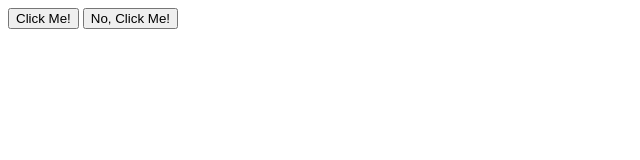
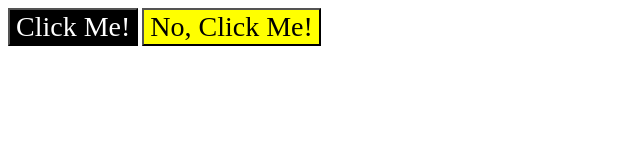
Before and after one commit to Bokeron8/odin_project, a plain HTML site: page css-exercises/foundations/03-grouping-selectors/index.html in a window 1280 px wide. Shown: the whole page, without its empty margins (0-640 px from the left). Drawn offline with Linux system fonts and the light colour scheme.

Commit message:
Modify index.html and stlye.css Finish exercise 03

```diff
--- a/css-exercises/foundations/03-grouping-selectors/index.html
+++ b/css-exercises/foundations/03-grouping-selectors/index.html
@@ -8,7 +8,7 @@
     <link rel="stylesheet" href="style.css">
   </head>
   <body>
-    <button>Click Me!</button>
-    <button>No, Click Me!</button>
+    <button class="first">Click Me!</button>
+    <button class="second">No, Click Me!</button>
   </body>
 </html>
--- a/css-exercises/foundations/03-grouping-selectors/style.css
+++ b/css-exercises/foundations/03-grouping-selectors/style.css
@@ -0,0 +1,11 @@
+.first, .second{
+    font-size: 28px;
+    font-family: 'Times New Roman', Helvetica, sans-serif;
+}
+.first{
+    background-color: black;
+    color: white;
+}
+.second{
+    background-color: yellow;
+}
```
